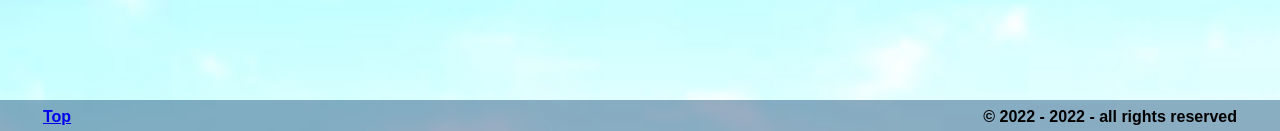
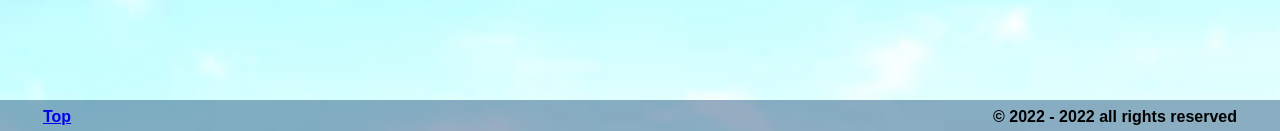
Before and after one commit to mrrezaie/mrrezaie.github.io, a Jekyll site: the page built from index.html, in a window 1280 px wide. Shown: the part 766-897 px from the top of the page. Built offline with Jekyll 4.4.1, drawn with Linux system fonts in a browser that asks for light colours.

Commit message:
Update default.html

```diff
--- a/_layouts/default.html
+++ b/_layouts/default.html
@@ -87,7 +87,7 @@
 			<div id="footer">
 				<ul>
 					<li class='left'><a href="#">Top</a></li>
-					<li class='right'>&copy; 2022 - 2022 - all rights reserved</li>
+					<li class='right'>&copy; 2022 - 2022 all rights reserved</li>
 				</ul>
 			</div>
 
```
